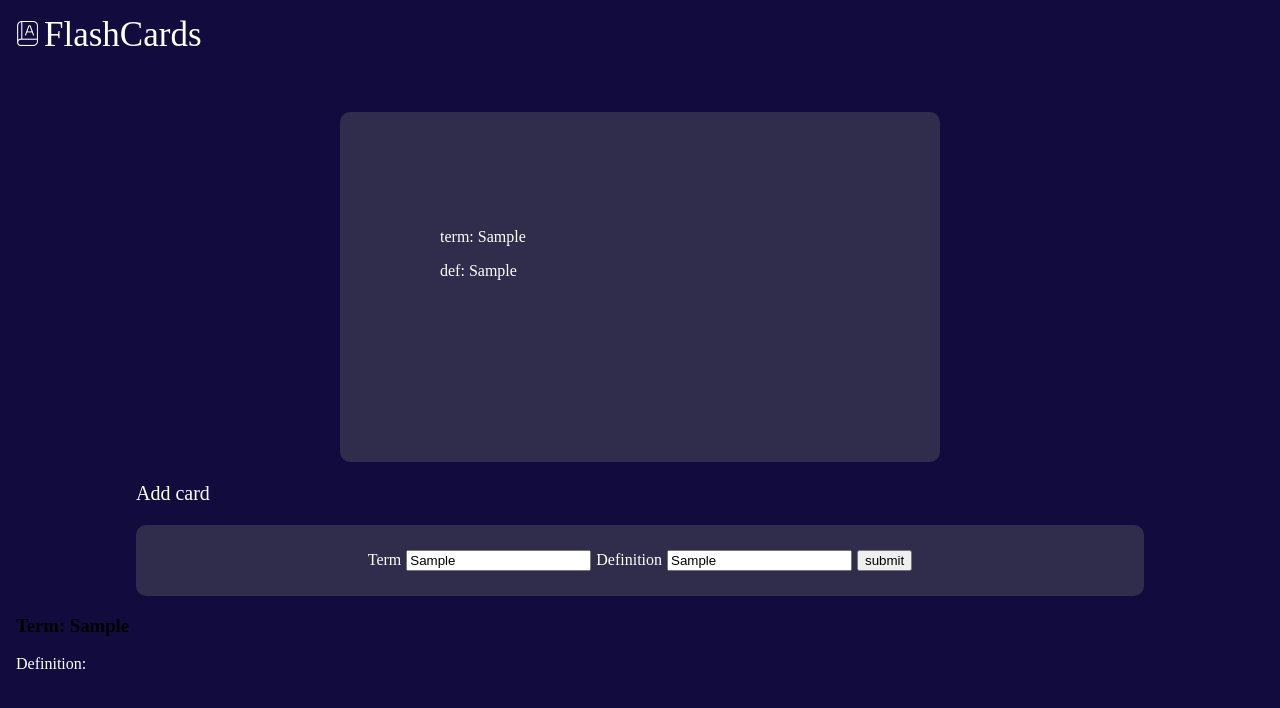
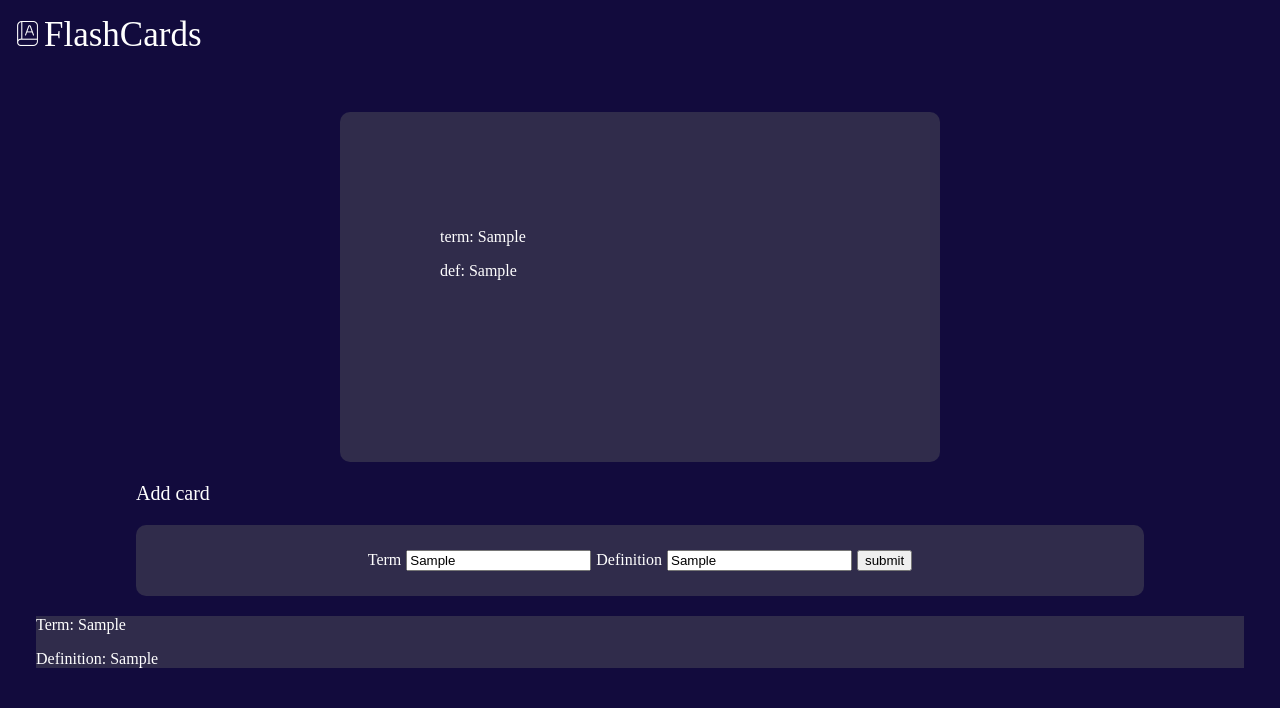
Before and after one commit to helentran64/flash-cards, a Vue app: page / in a window 1280 px wide. Both pictures are taken after typing "Sample", "Sample" into the empty fields and a click on the button "submit". Shown: the top 708 px of the page. Built offline with nearby package versions, Linux system fonts and the light colour scheme.

Commit message:
fixed notes array

```diff
--- a/src/components/Input.vue
+++ b/src/components/Input.vue
@@ -15,9 +15,10 @@
         </div>
     </div>
 
+    <!-- Displays all the notes submitted -->
     <div class="listOfNotes">
         <div v-for="note in notes">
-            <h3>Term: {{ note.term }}</h3>
+            <p>Term: {{ note.term }}</p>
             <p> Definition: {{ note.def }}</p>
         </div>
     </div>
@@ -40,7 +41,7 @@ export default{
             this.def = this.$refs.def.value;
             this.$emit('info', this.term, this.def);
             // Push to the notes array to be displayed
-            this.notes.push({term: this.term, definition: this.def});
+            this.notes.push({term: this.term, def: this.def});
             console.log(this.notes);
         }
     }
@@ -75,4 +76,8 @@ export default{
         margin-right: auto;
         margin-left: auto;
     }
+    .listOfNotes{
+        background-color: rgb(48, 44, 75);
+        margin: 20px;
+    }
 </style>
```
